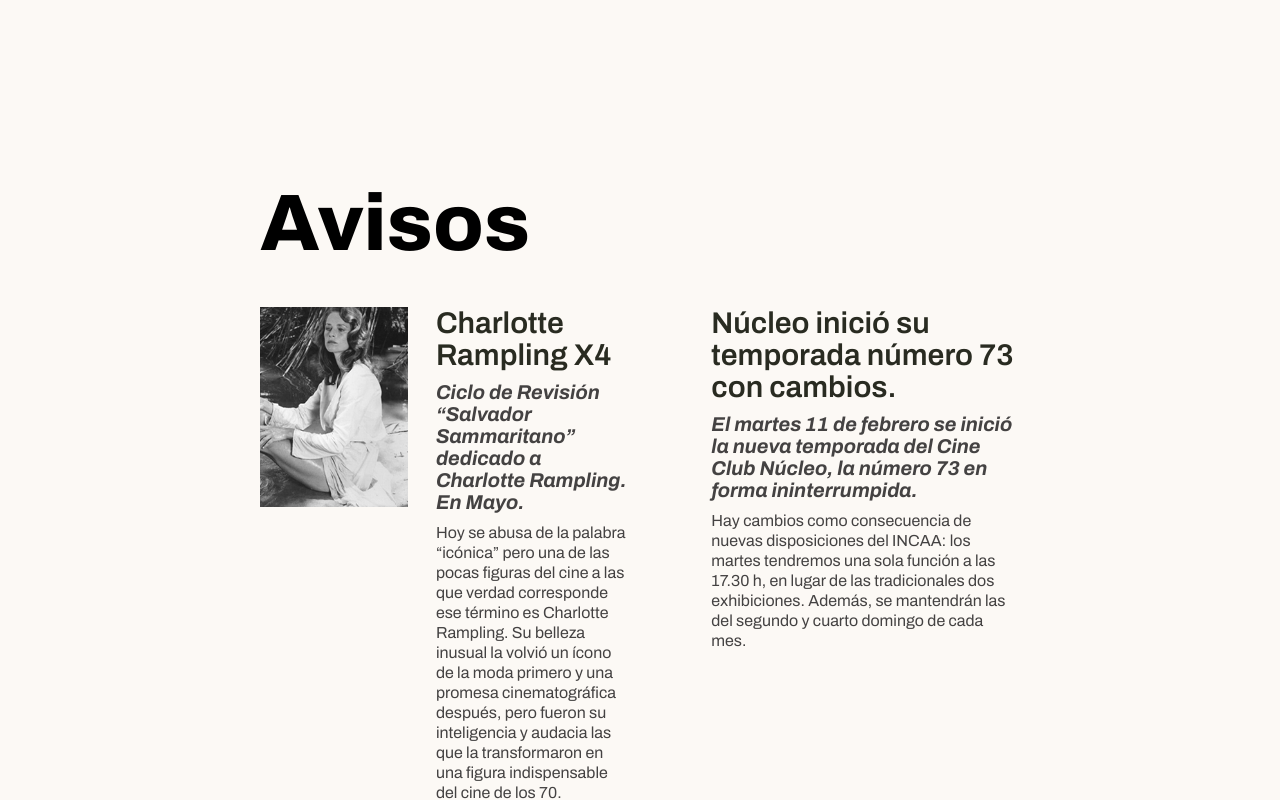
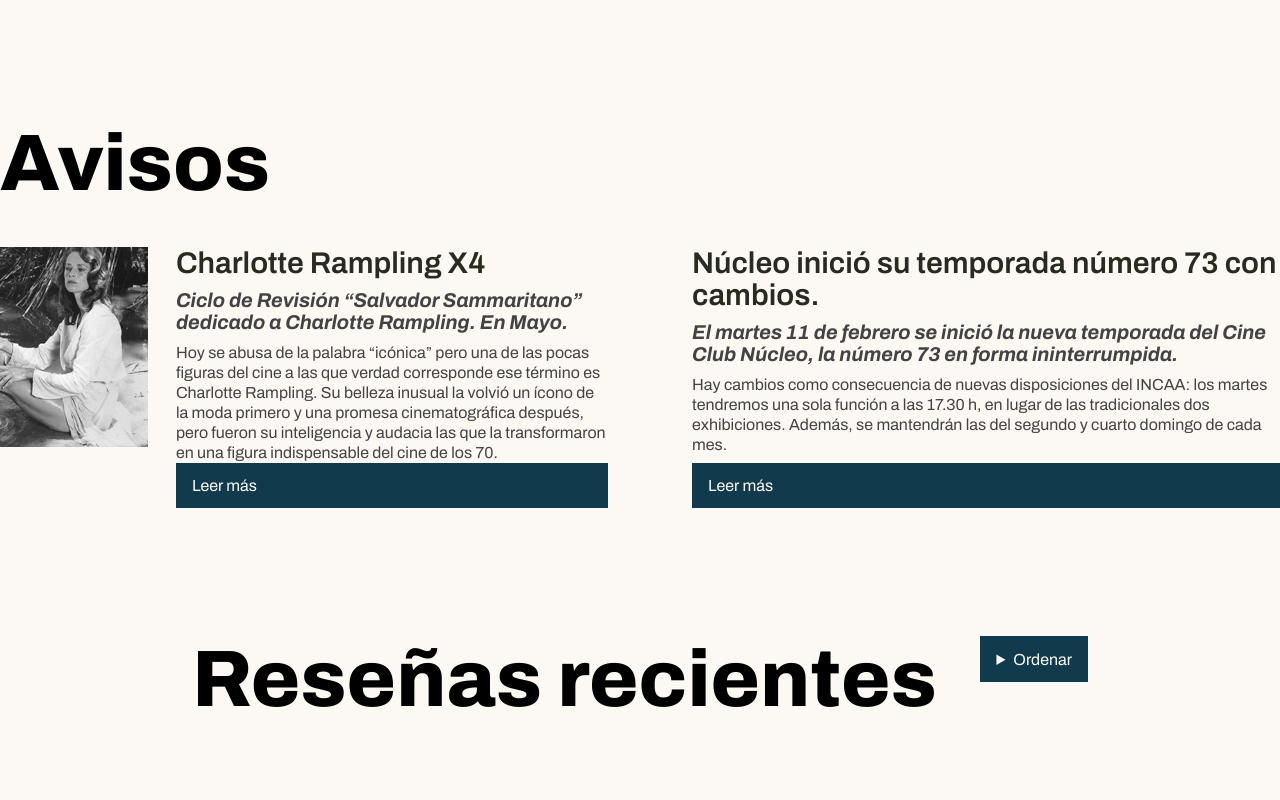
Before and after one commit to Compu3Unla/cineclub-nucleo-2025-1, a plain HTML site: page index.html in a window 1280 px wide. Shown: the part 1620-2420 px from the top of the page. Drawn offline with nearby package versions, Linux system fonts and the light colour scheme.

Commit message:
correcion padding raro que salio en avisos.css
ni idea que paso pero aparecio un padding que no deberia y se lo borró

```diff
--- a/estilos.css
+++ b/estilos.css
@@ -203,10 +203,6 @@ footer a:hover {
     position: absolute;
     bottom: 15rem;
     right: 7.5rem;
-}
-
-.avisos {
-    padding: 60px 260px;
 }
 
 .avisos-grid {
```
